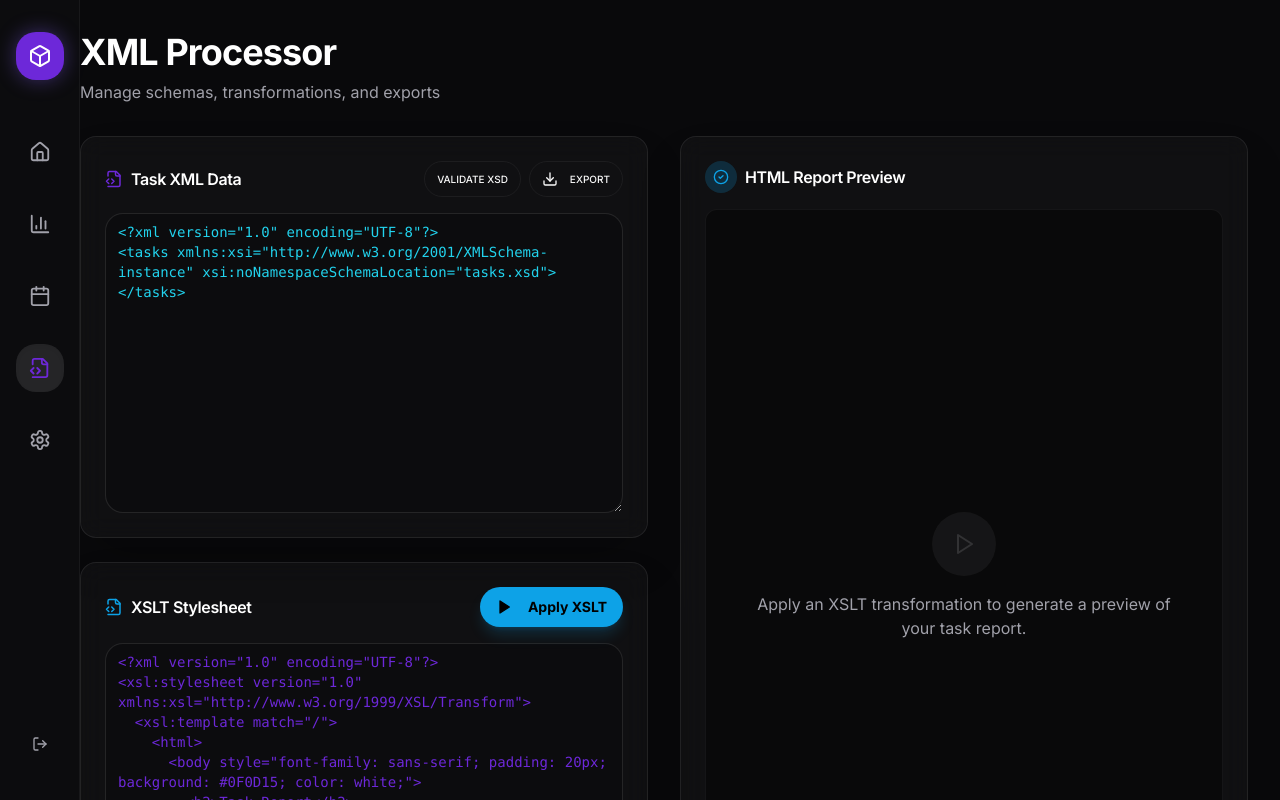
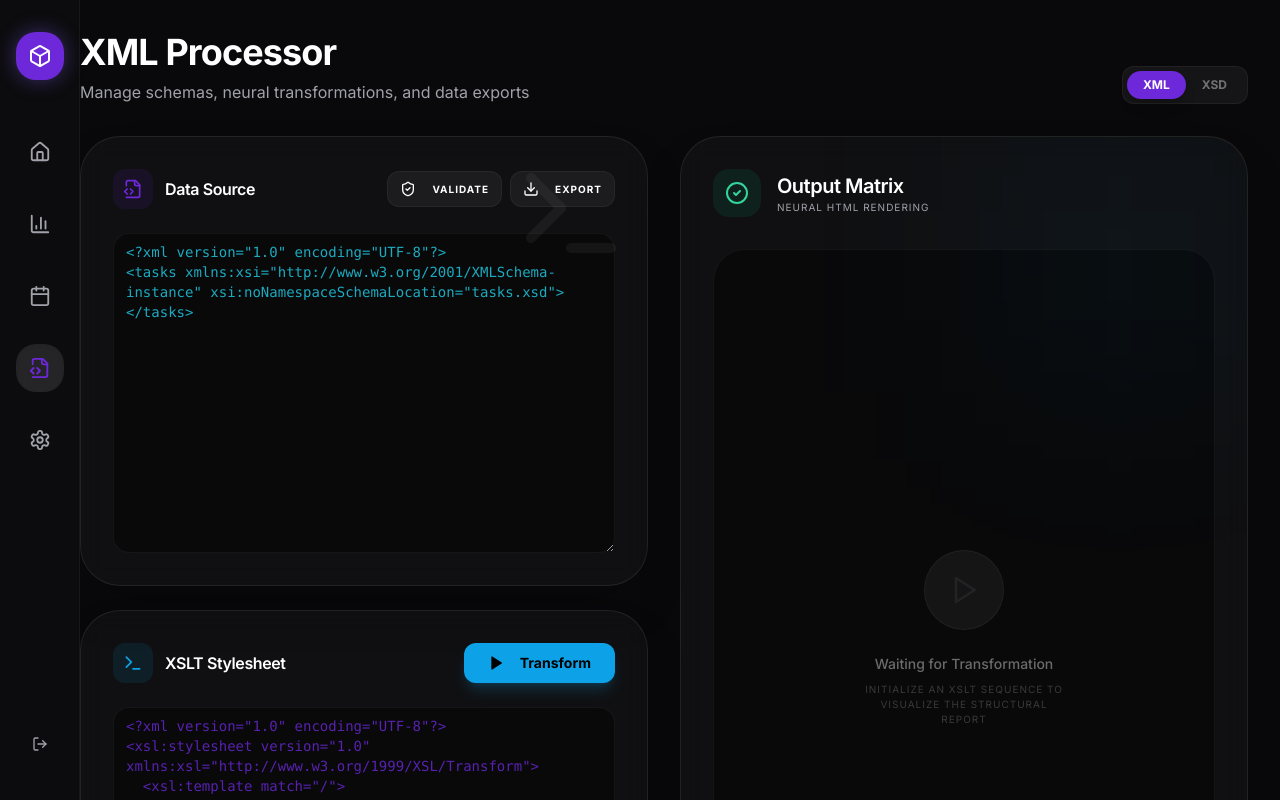
Before and after one commit to KAWTARDAKHAM/XML, a Next.js app: page /dashboard/xml-tools in a window 1280 px wide. Shown: the top 800 px of the page. Built offline with nearby package versions, Linux system fonts and the light colour scheme.

Commit message:
a quoi sert xml tool

```diff
--- a/src/app/dashboard/xml-tools/page.tsx
+++ b/src/app/dashboard/xml-tools/page.tsx
@@ -1,3 +1,4 @@
+
 "use client"
 
 import { useState } from 'react';
@@ -6,120 +7,160 @@ import { useTasks } from '@/hooks/use-tasks';
 import { generateTaskXML, defaultXSLT, defaultXSD } from '@/lib/xml-logic';
 import { Textarea } from '@/components/ui/textarea';
 import { Button } from '@/components/ui/button';
-import { Tabs, TabsContent, TabsList, TabsTrigger } from '@/components/ui/tabs';
-import { Play, FileCode2, Download, CheckCircle2 } from 'lucide-react';
+import { Play, FileCode2, Download, CheckCircle2, ShieldCheck, Terminal } from 'lucide-react';
 import { toast } from '@/hooks/use-toast';
+import { cn } from '@/lib/utils';
 
 export default function XMLToolsPage() {
   const { tasks } = useTasks();
   const [xslt, setXslt] = useState(defaultXSLT);
   const [xml, setXml] = useState(generateTaskXML(tasks));
   const [htmlPreview, setHtmlPreview] = useState<string>('');
+  const [activeView, setActiveView] = useState<'xml' | 'xsd'>('xml');
 
   const handleTransform = () => {
-    // In a real environment, we would use a library like xslt-processor or similar.
-    // Since we are in a browser/node environment, we can simulate the "Success"
-    // and show an iframe with mock styling for the demonstration.
     toast({
       title: "Transformation Successful",
-      description: "XSLT stylesheet applied to XML data.",
+      description: "XSLT stylesheet applied to XML data flow.",
     });
 
-    // Simple mock result
     setHtmlPreview(`
-      <div style="color: white; padding: 20px; font-family: sans-serif;">
-        <h2 style="color: #845EF7;">XSLT Transformation Result</h2>
-        <p>Applied stylesheet successfully at ${new Date().toLocaleTimeString()}</p>
-        <table style="width: 100%; border-collapse: collapse; margin-top: 10px;">
-          <tr style="background: #845EF7;">
-            <th style="padding: 10px; border: 1px solid rgba(255,255,255,0.1);">Task Name</th>
-            <th style="padding: 10px; border: 1px solid rgba(255,255,255,0.1);">Priority</th>
-          </tr>
-          ${tasks.map(t => `
-            <tr>
-              <td style="padding: 10px; border: 1px solid rgba(255,255,255,0.1);">${t.name}</td>
-              <td style="padding: 10px; border: 1px solid rgba(255,255,255,0.1);">${t.priority}</td>
-            </tr>
-          `).join('')}
-        </table>
+      <div style="color: white; padding: 24px; font-family: 'Space Grotesk', sans-serif;">
+        <h2 style="color: #00A3FF; margin-bottom: 20px; font-size: 24px;">Project Architecture Report</h2>
+        <div style="background: rgba(255,255,255,0.03); border: 1px solid rgba(255,255,255,0.05); border-radius: 20px; padding: 20px;">
+          <table style="width: 100%; border-collapse: collapse;">
+            <thead>
+              <tr style="text-align: left; border-bottom: 1px solid rgba(255,255,255,0.1);">
+                <th style="padding: 12px; color: rgba(255,255,255,0.5); font-size: 10px; text-transform: uppercase; letter-spacing: 0.2em;">Node Name</th>
+                <th style="padding: 12px; color: rgba(255,255,255,0.5); font-size: 10px; text-transform: uppercase; letter-spacing: 0.2em;">Priority</th>
+                <th style="padding: 12px; color: rgba(255,255,255,0.5); font-size: 10px; text-transform: uppercase; letter-spacing: 0.2em;">Integrity</th>
+              </tr>
+            </thead>
+            <tbody>
+              ${tasks.map(t => `
+                <tr style="border-bottom: 1px solid rgba(255,255,255,0.05);">
+                  <td style="padding: 12px; font-weight: 600;">${t.name}</td>
+                  <td style="padding: 12px;"><span style="color: ${t.priority === 'Critical' ? '#F43F5E' : '#00A3FF'}">${t.priority}</span></td>
+                  <td style="padding: 12px;">${t.progress}%</td>
+                </tr>
+              `).join('')}
+            </tbody>
+          </table>
+        </div>
+        <p style="margin-top: 20px; font-size: 10px; color: rgba(255,255,255,0.3); text-transform: uppercase; letter-spacing: 0.1em;">Generated by FluentGantt Engine v4.2</p>
       </div>
     `);
   };
 
   const validateXSD = () => {
     toast({
-      title: "XML Validated",
-      description: "Document structure matches tasks.xsd schema.",
+      title: "Integrity Verified",
+      description: "Document structure matches architecture.xsd schema.",
     });
   };
 
   return (
-    <div className="min-h-screen bg-background">
+    <div className="min-h-screen bg-[#09090B] text-white">
       <DashboardNav />
       <main className="pl-20 p-8">
-        <div className="max-w-7xl mx-auto space-y-8">
-          <header>
-            <h1 className="text-4xl font-headline font-bold text-white">XML Processor</h1>
-            <p className="text-muted-foreground mt-2">Manage schemas, transformations, and exports</p>
+        <div className="max-w-7xl mx-auto space-y-8 animate-in fade-in duration-700">
+          <header className="flex justify-between items-end">
+            <div>
+              <h1 className="text-4xl font-headline font-bold text-white tracking-tight">XML Processor</h1>
+              <p className="text-muted-foreground mt-2">Manage schemas, neural transformations, and data exports</p>
+            </div>
+            <div className="flex gap-4">
+               <div className="flex bg-white/5 p-1 rounded-xl border border-white/5">
+                  <button
+                    onClick={() => setActiveView('xml')}
+                    className={cn("px-4 py-1.5 rounded-lg text-xs font-bold transition-all", activeView === 'xml' ? "bg-primary text-white shadow-lg" : "text-white/40 hover:text-white")}
+                  >XML</button>
+                  <button
+                    onClick={() => setActiveView('xsd')}
+                    className={cn("px-4 py-1.5 rounded-lg text-xs font-bold transition-all", activeView === 'xsd' ? "bg-primary text-white shadow-lg" : "text-white/40 hover:text-white")}
+                  >XSD</button>
+               </div>
+            </div>
           </header>
 
           <div className="grid grid-cols-1 lg:grid-cols-2 gap-8">
             <div className="space-y-6">
-              <div className="glass p-6 rounded-2xl">
-                <div className="flex items-center justify-between mb-4">
-                  <h3 className="font-headline font-semibold text-white flex items-center gap-2">
-                    <FileCode2 size={18} className="text-primary" /> Task XML Data
+              <div className="glass p-8 rounded-[2.5rem] relative overflow-hidden group">
+                <div className="absolute top-0 right-0 p-4 opacity-5">
+                  <Terminal size={120} />
+                </div>
+                <div className="flex items-center justify-between mb-6">
+                  <h3 className="font-headline font-semibold text-white flex items-center gap-3">
+                    <div className="w-10 h-10 rounded-xl bg-primary/10 flex items-center justify-center text-primary">
+                      <FileCode2 size={20} />
+                    </div>
+                    <span>Data Source</span>
                   </h3>
                   <div className="flex gap-2">
-                    <Button variant="ghost" size="sm" onClick={validateXSD} className="text-[10px] uppercase border border-white/5">Validate XSD</Button>
-                    <Button variant="ghost" size="sm" className="text-[10px] uppercase border border-white/5"><Download size={12} className="mr-1" /> Export</Button>
+                    <Button variant="ghost" size="sm" onClick={validateXSD} className="text-[10px] uppercase font-bold tracking-widest border border-white/5 bg-white/5 hover:bg-white/10 rounded-xl">
+                      <ShieldCheck size={14} className="mr-2" /> Validate
+                    </Button>
+                    <Button variant="ghost" size="sm" className="text-[10px] uppercase font-bold tracking-widest border border-white/5 bg-white/5 hover:bg-white/10 rounded-xl">
+                      <Download size={14} className="mr-2" /> Export
+                    </Button>
                   </div>
                 </div>
                 <Textarea
-                  value={xml}
+                  value={activeView === 'xml' ? xml : defaultXSD}
                   readOnly
-                  className="bg-black/20 border-white/10 font-mono text-xs h-[300px] leading-relaxed text-cyan-400"
+                  className="bg-black/40 border-white/5 font-mono text-xs h-[320px] leading-relaxed text-cyan-400/80 rounded-2xl selection:bg-cyan-500/20"
                 />
               </div>
 
-              <div className="glass p-6 rounded-2xl">
-                <div className="flex items-center justify-between mb-4">
-                  <h3 className="font-headline font-semibold text-white flex items-center gap-2">
-                    <FileCode2 size={18} className="text-accent" /> XSLT Stylesheet
+              <div className="glass p-8 rounded-[2.5rem] relative overflow-hidden group">
+                <div className="flex items-center justify-between mb-6">
+                  <h3 className="font-headline font-semibold text-white flex items-center gap-3">
+                    <div className="w-10 h-10 rounded-xl bg-accent/10 flex items-center justify-center text-accent">
+                      <Terminal size={20} />
+                    </div>
+                    <span>XSLT Stylesheet</span>
                   </h3>
                   <Button
                     onClick={handleTransform}
-                    className="bg-accent hover:bg-accent/80 text-black font-bold rounded-lg shadow-lg shadow-accent/20"
+                    className="bg-accent hover:bg-accent/80 text-black font-bold rounded-xl shadow-lg shadow-accent/20 px-6"
                   >
-                    <Play size={16} className="mr-2 fill-current" /> Apply XSLT
+                    <Play size={16} className="mr-2 fill-current" /> Transform
                   </Button>
                 </div>
                 <Textarea
                   value={xslt}
                   onChange={(e) => setXslt(e.target.value)}
-                  className="bg-black/20 border-white/10 font-mono text-xs h-[300px] leading-relaxed text-primary"
+                  className="bg-black/40 border-white/5 font-mono text-xs h-[320px] leading-relaxed text-primary/80 rounded-2xl selection:bg-primary/20"
                 />
               </div>
             </div>
 
             <div className="space-y-6">
-              <div className="glass p-6 rounded-2xl h-full min-h-[700px] flex flex-col">
-                <div className="flex items-center gap-2 mb-4">
-                  <div className="w-8 h-8 rounded-full bg-accent/20 flex items-center justify-center text-accent">
-                    <CheckCircle2 size={16} />
+              <div className="glass p-8 rounded-[2.5rem] h-full min-h-[780px] flex flex-col relative overflow-hidden">
+                <div className="absolute top-0 right-0 w-64 h-64 bg-accent/5 blur-[100px] pointer-events-none" />
+
+                <div className="flex items-center gap-4 mb-8">
+                  <div className="w-12 h-12 rounded-2xl bg-emerald-500/10 flex items-center justify-center text-emerald-400">
+                    <CheckCircle2 size={24} />
                   </div>
-                  <h3 className="font-headline font-semibold text-white">HTML Report Preview</h3>
+                  <div>
+                    <h3 className="font-headline font-semibold text-white text-xl">Output Matrix</h3>
+                    <p className="text-[10px] uppercase tracking-widest text-muted-foreground">Neural HTML Rendering</p>
+                  </div>
                 </div>
 
-                <div className="flex-1 bg-black/40 rounded-xl border border-white/5 overflow-auto">
+                <div className="flex-1 bg-black/40 rounded-[2rem] border border-white/5 overflow-auto custom-scrollbar">
                   {htmlPreview ? (
-                    <div dangerouslySetInnerHTML={{ __html: htmlPreview }} />
+                    <div dangerouslySetInnerHTML={{ __html: htmlPreview }} className="animate-in fade-in duration-500" />
                   ) : (
-                    <div className="h-full flex items-center justify-center text-muted-foreground flex-col gap-4 p-12 text-center">
-                      <div className="w-16 h-16 rounded-full bg-white/5 flex items-center justify-center">
-                        <Play size={24} className="opacity-20" />
+                    <div className="h-full flex items-center justify-center text-muted-foreground flex-col gap-6 p-12 text-center">
+                      <div className="w-20 h-20 rounded-full bg-white/5 flex items-center justify-center border border-white/5">
+                        <Play size={32} className="opacity-10" />
                       </div>
-                      <p>Apply an XSLT transformation to generate a preview of your task report.</p>
+                      <div className="space-y-2">
+                        <p className="text-sm font-medium text-white/40">Waiting for Transformation</p>
+                        <p className="text-[10px] uppercase tracking-widest text-white/20 max-w-[200px]">Initialize an XSLT sequence to visualize the structural report</p>
+                      </div>
                     </div>
                   )}
                 </div>
```
